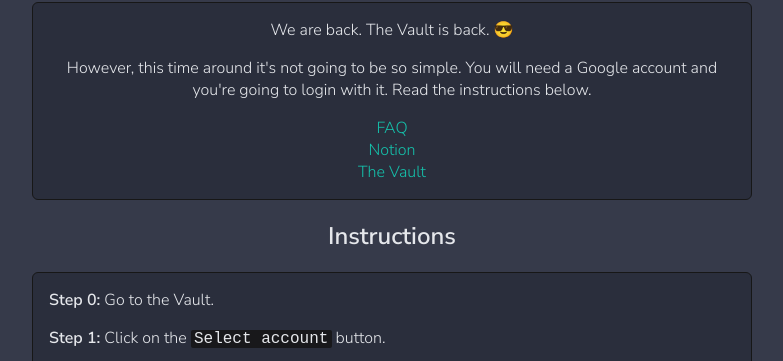
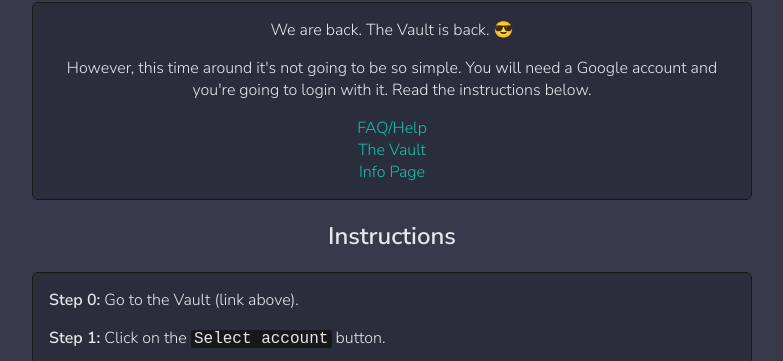
Before and after one commit to ts4rebels/ts4rebels.github.io, a plain HTML site: page index.html in a window 1280 px wide. Shown: the part 94-455 px from the top of the page, without its empty margins (248-1031 px from the left). Drawn offline with nearby package versions, Linux system fonts and the light colour scheme.

Commit message:
Update index.html

```diff
--- a/index.html
+++ b/index.html
@@ -28,16 +28,16 @@
           <p>However, this time around it's not going to be so simple. You will need a Google account and you're going to login with it. Read the instructions below.</p>
           <nav>
             <ul>
-              <li><a href="/faq">FAQ</a></li>
-              <li><a href="https://ts4r.notion.site/TS4-Rebels-441f5231a86242db8822925ebee0ce0d">Notion</a></li>
+              <li><a href="/faq">FAQ/Help</a></li>
               <li><a href="/vault/#Y2FsbS1icm9vay5maTc4cC53b3JrZXJzLmRldg==.JeWxIRE2MVLn/g9jQcYVJxJrTUlCbqQxpdCssJqZ1DqNFftPMPGoSM52J3JUjPmVwXScTvzZnr9j+wn+Dg==" target="_blank">The Vault</a></li>
+              <li><a href="https://ts4rebels-info-page.onrender.com">Info Page</a></li>
             </ul>
           </nav>
         </header>
         <section>
           <h2>Instructions</h2>
           <div class="box">
-            <p><b>Step 0:</b> Go to the Vault.</p>
+            <p><b>Step 0:</b> Go to the Vault (link above).</p>
             <p><b>Step 1:</b> Click on the <span class="highlight">Select account</span> button.</p>
             <p><b>Step 2:</b> Click on the <span class="highlight">Get auth</span> button.</p>
             <p><b>Step 3:</b> A new tab will open. Login with your Google account&mdash;pick an account that isn't important to you or create a new one.</p>
```
